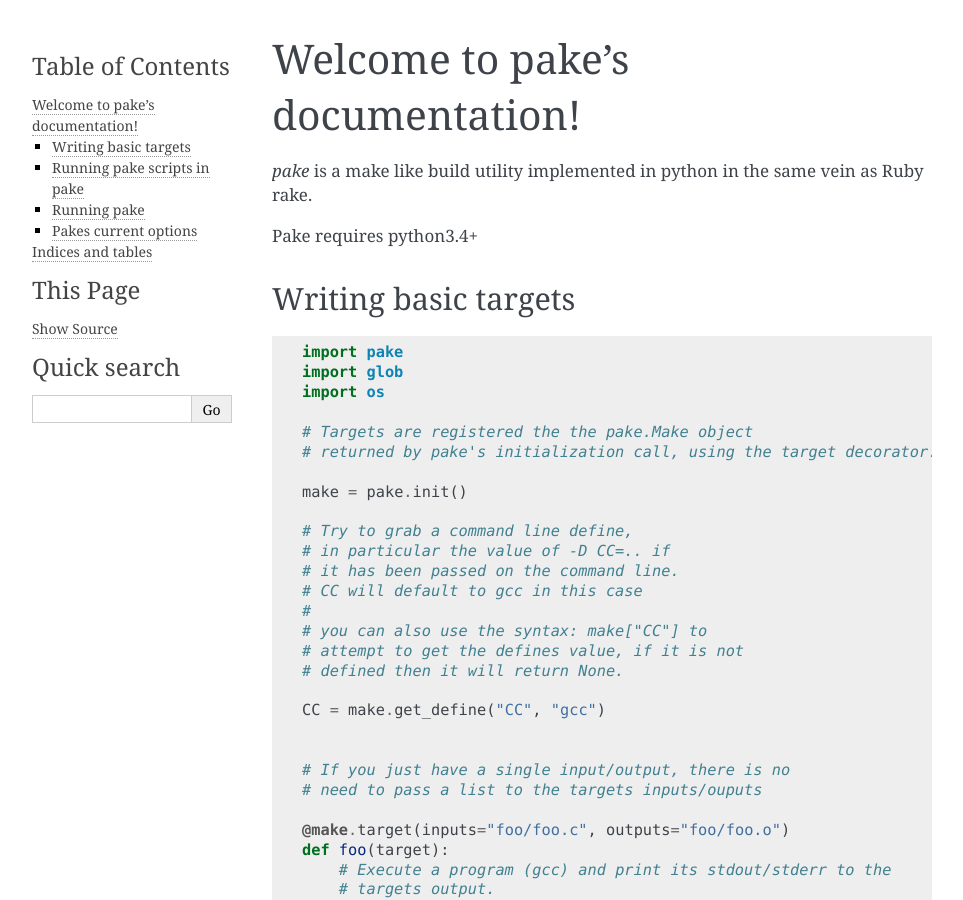
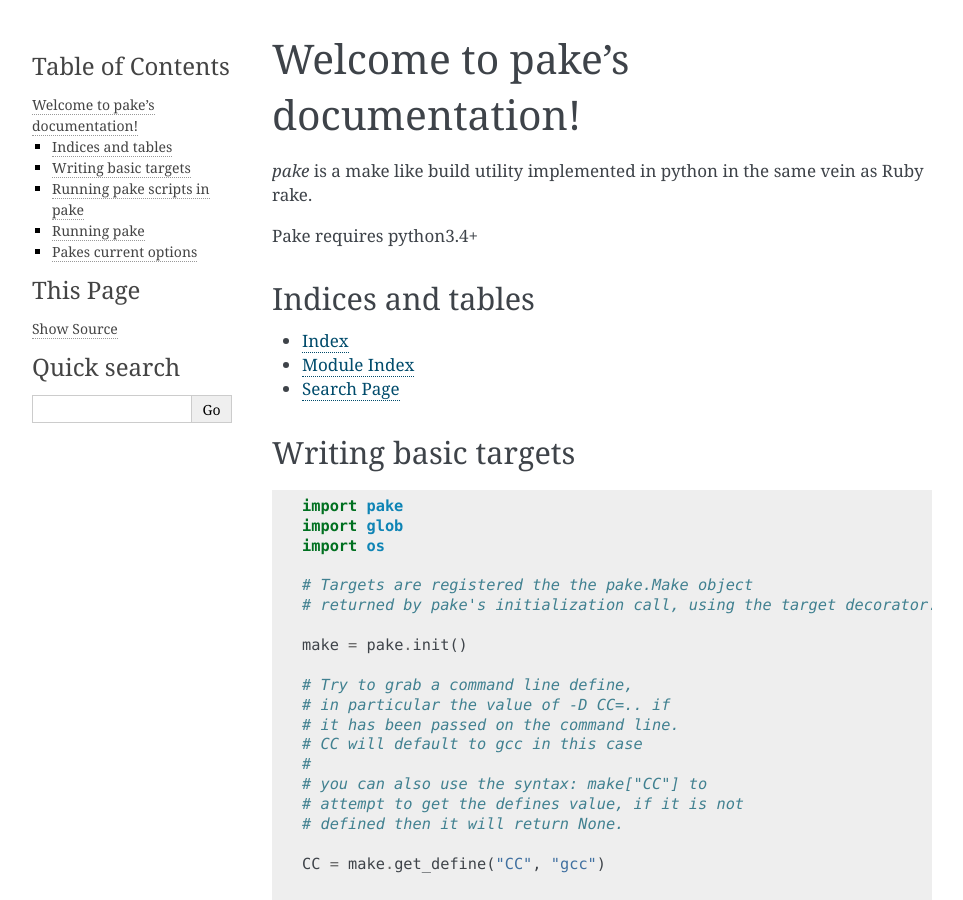
Before and after one commit to Teriks/pake, a Sphinx documentation site: the page built from docs/index.rst, in a window 1280 px wide and 900 px high. Shown: the whole window, without its empty margins (148-1111 px from the left). Built offline with Sphinx 7.4.7, drawn with Linux system fonts in a browser that asks for light colours; some of the changed text lies outside the part shown.

Commit message:
Move indices and tables to the top of doc

```diff
--- a/docs/index.rst
+++ b/docs/index.rst
@@ -13,6 +13,15 @@ Welcome to pake's documentation!
 *pake* is a make like build utility implemented in python in the same vein as Ruby rake.
 
 Pake requires python3.4+
+
+
+Indices and tables
+------------------
+
+* :ref:`genindex`
+* :ref:`modindex`
+* :ref:`search`
+
 
 Writing basic targets
 ---------------------
```
Also changed, not shown: other parts of docs/index.rst (+0 -8 lines).
